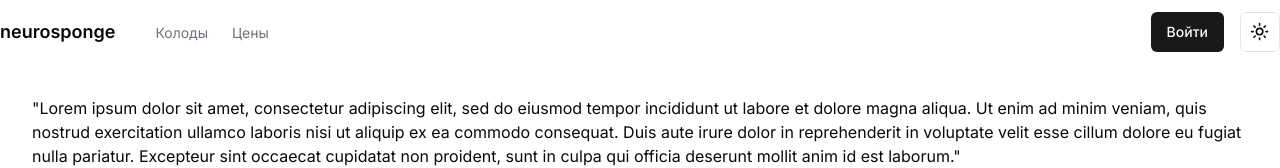
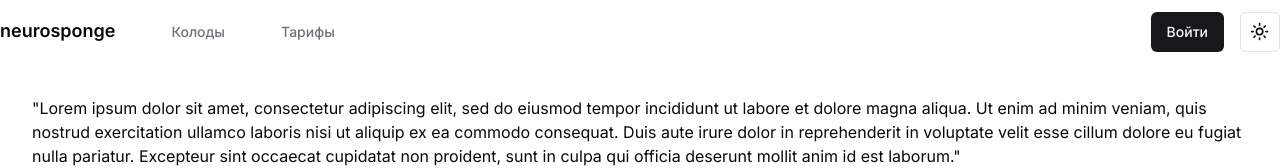
Before and after one commit to opswire/neurosponge, a Next.js app in the folder client/: page / in a window 1280 px wide. Shown: the top 168 px of the page. Built offline with nearby package versions, Linux system fonts and the light colour scheme.

Commit message:
feat: add theme switch
-add header
-add theme switch button
-add route links

```diff
--- /dev/null
+++ b/client/src/app/decks/page.tsx
@@ -0,0 +1,7 @@
+export default function Page() {
+  return (
+    <div className="flex min-h-screen flex-col items-center justify-center">
+      <h1 className="text-4xl font-bold">Decks</h1>
+    </div>
+  );
+}
--- a/client/src/app/layout.tsx
+++ b/client/src/app/layout.tsx
@@ -1,7 +1,8 @@
 import type { Metadata } from "next";
 import { Inter } from "next/font/google";
 import "./globals.css";
-import { ThemeProvider } from "./theme-provider";
+import { ThemeProvider } from "./ui/theme-provider";
+import { Header } from "./ui/header";
 
 const inter = Inter({ subsets: ["latin"] });
 
@@ -25,6 +26,7 @@ export default function RootLayout({
           enableSystem
           disableTransitionOnChange
         >
+          <Header />
           {children}
         </ThemeProvider>
       </body>
--- a/client/src/app/page.tsx
+++ b/client/src/app/page.tsx
@@ -1,25 +1,9 @@
-import { Button } from "@/shared/ui/components/ui/button";
-import { ModeToggle } from "./mode-toggle";
+import { Header } from "./ui/header";
 
 export default function Home() {
   return (
-    <div className="lg:max-w-screen-lg xl:max-w-screen-xl mx-auto">
-      <header className="lg:h-16 sticky top-0 z-50 w-full border-border/40 bg-background/95 backdrop-blur supports-[backdrop-filter]:bg-background/60">
-        <nav className="h-full flex items-center justify-between ">
-          <div className="flex items-baseline gap-10">
-            <p className="text-lg font-semibold">neurosponge</p>
-            <div className="flex text-sm text-muted-foreground gap-6">
-              <p>Колоды</p>
-              <p>Цены</p>
-            </div>
-          </div>
-          <div className="flex gap-4">
-            <Button>Войти</Button>
-            <ModeToggle />
-          </div>
-        </nav>
-      </header>
-      <main className="flex min-h-screen flex-col px-8 pt-8 items-center gap-24">
+    <main className="lg:max-w-screen-lg xl:max-w-screen-xl mx-auto">
+      <div className="flex min-h-screen flex-col px-8 pt-8 items-center gap-24">
         <div>
           "Lorem ipsum dolor sit amet, consectetur adipiscing elit, sed do
           eiusmod tempor incididunt ut labore et dolore magna aliqua. Ut enim ad
@@ -53,7 +37,7 @@ export default function Home() {
           pariatur. Excepteur sint occaecat cupidatat non proident, sunt in
           culpa qui officia deserunt mollit anim id est laborum."
         </div>
-      </main>
-    </div>
+      </div>
+    </main>
   );
 }
--- /dev/null
+++ b/client/src/app/pricing/page.tsx
@@ -0,0 +1,7 @@
+export default function Page() {
+  return (
+    <div className="flex min-h-screen flex-col items-center justify-center">
+      <h1 className="text-4xl font-bold">Pricing</h1>
+    </div>
+  );
+}
--- /dev/null
+++ b/client/src/app/ui/header.tsx
@@ -0,0 +1,40 @@
+"use client";
+
+import { Button } from "@/shared/ui/components/ui/button";
+import { ModeToggle } from "./mode-toggle";
+import Link from "next/link";
+import { usePathname } from "next/navigation";
+import clsx from "clsx";
+
+export const Header = () => {
+  const pathname = usePathname();
+  return (
+    <header className="lg:h-16 lg:max-w-screen-lg xl:max-w-screen-xl mx-auto sticky top-0 z-50 w-full border-border/40 bg-background/95 backdrop-blur supports-[backdrop-filter]:bg-background/60">
+      <nav className="h-full flex items-center justify-between ">
+        <div className="flex items-baseline gap-10">
+          <Link href={"/"} className="text-lg font-semibold">
+            neurosponge
+          </Link>
+          <div className="flex text-sm text-muted-foreground gap-6">
+            <Button
+              className={clsx({ "text-primary": pathname === "/decks" })}
+              variant={"link"}
+            >
+              <Link href={"/decks"}>Колоды</Link>
+            </Button>
+            <Button
+              className={clsx({ "text-primary": pathname === "/pricing" })}
+              variant={"link"}
+            >
+              <Link href={"/pricing"}>Тарифы</Link>
+            </Button>
+          </div>
+        </div>
+        <div className="flex gap-4">
+          <Button>Войти</Button>
+          <ModeToggle />
+        </div>
+      </nav>
+    </header>
+  );
+};
--- a/client/src/shared/ui/components/ui/button.tsx
+++ b/client/src/shared/ui/components/ui/button.tsx
@@ -1,8 +1,8 @@
-import * as React from "react"
-import { Slot } from "@radix-ui/react-slot"
-import { cva, type VariantProps } from "class-variance-authority"
+import * as React from "react";
+import { Slot } from "@radix-ui/react-slot";
+import { cva, type VariantProps } from "class-variance-authority";
 
-import { cn } from "@/lib/utils"
+import { cn } from "@/lib/utils";
 
 const buttonVariants = cva(
   "inline-flex items-center justify-center whitespace-nowrap rounded-md text-sm font-medium ring-offset-background transition-colors focus-visible:outline-none focus-visible:ring-2 focus-visible:ring-ring focus-visible:ring-offset-2 disabled:pointer-events-none disabled:opacity-50",
@@ -17,7 +17,7 @@ const buttonVariants = cva(
         secondary:
           "bg-secondary text-secondary-foreground hover:bg-secondary/80",
         ghost: "hover:bg-accent hover:text-accent-foreground",
-        link: "text-primary underline-offset-4 hover:underline",
+        link: "text-muted-foreground underline-offset-4 hover:underline hover:text-primary",
       },
       size: {
         default: "h-10 px-4 py-2",
@@ -31,26 +31,26 @@ const buttonVariants = cva(
       size: "default",
     },
   }
-)
+);
 
 export interface ButtonProps
   extends React.ButtonHTMLAttributes<HTMLButtonElement>,
     VariantProps<typeof buttonVariants> {
-  asChild?: boolean
+  asChild?: boolean;
 }
 
 const Button = React.forwardRef<HTMLButtonElement, ButtonProps>(
   ({ className, variant, size, asChild = false, ...props }, ref) => {
-    const Comp = asChild ? Slot : "button"
+    const Comp = asChild ? Slot : "button";
     return (
       <Comp
         className={cn(buttonVariants({ variant, size, className }))}
         ref={ref}
         {...props}
       />
-    )
+    );
   }
-)
-Button.displayName = "Button"
+);
+Button.displayName = "Button";
 
-export { Button, buttonVariants }
+export { Button, buttonVariants };
--- a/client/tailwind.config.ts
+++ b/client/tailwind.config.ts
@@ -1,13 +1,13 @@
-import type { Config } from "tailwindcss"
+import type { Config } from "tailwindcss";
 
 const config = {
   darkMode: ["class"],
   content: [
-    './pages/**/*.{ts,tsx}',
-    './components/**/*.{ts,tsx}',
-    './app/**/*.{ts,tsx}',
-    './src/**/*.{ts,tsx}',
-	],
+    "./pages/**/*.{ts,tsx}",
+    "./components/**/*.{ts,tsx}",
+    "./app/**/*.{ts,tsx}",
+    "./src/**/*.{ts,tsx}",
+  ],
   prefix: "",
   theme: {
     container: {
@@ -18,6 +18,10 @@ const config = {
       },
     },
     extend: {
+      backgroundImage: {
+        "pattern-paper": "var(--pattern-paper)",
+      },
+
       colors: {
         border: "hsl(var(--border))",
         input: "hsl(var(--input))",
@@ -75,6 +79,6 @@ const config = {
     },
   },
   plugins: [require("tailwindcss-animate")],
-} satisfies Config
+} satisfies Config;
 
-export default config
+export default config;
```
Also changed, not shown: client/src/app/globals.css (+6 -0 lines), client/src/app/ui/mode-toggle.tsx (renamed from client/src/app/mode-toggle.tsx), client/src/app/ui/theme-provider.tsx (renamed from client/src/app/theme-provider.tsx).
